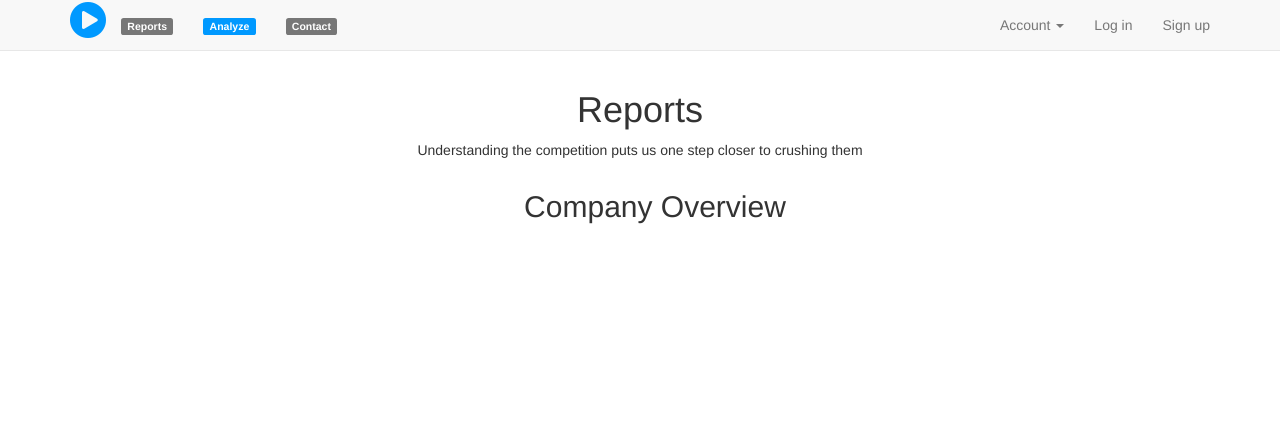
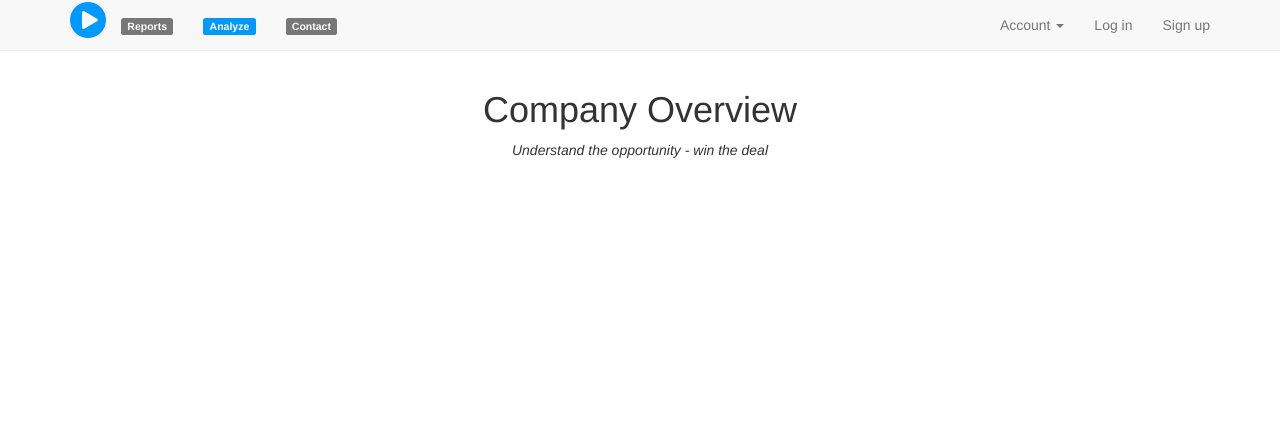
Before and after one commit to get-data-/scan, a Flask app: page /reports in a window 1280 px wide. Shown: the top 423 px of the page. Run offline with Flask 2, Linux system fonts and the light colour scheme; data that the repository does not hold is empty; parts of the project's set-up code (start-up, migrations or seed data) failed here and were passed over; some libraries are stand-ins or nearby versions.

Commit message:
cosmetic changes

```diff
--- a/mpscanner/blueprints/analyze/templates/analyze/clientReport.html
+++ b/mpscanner/blueprints/analyze/templates/analyze/clientReport.html
@@ -76,8 +76,8 @@
         </div>
         <div class="col-sm-3">
           <div class="well">
-            <h4 style="text-align:center">MP Prospect Score</h4>
-            <p style="text-align:center; font-size:36px;"><strong>?? / 100</strong></p>
+            <h4 style="text-align:center">TDB</h4>
+            <p style="text-align:center; font-size:36px;"><strong></strong></p>
           </div>
         </div>
       </div>
--- a/mpscanner/blueprints/analyze/templates/analyze/reports.html
+++ b/mpscanner/blueprints/analyze/templates/analyze/reports.html
@@ -6,14 +6,11 @@
 {% block body %}
 
 <div class="content" style="margin:0 auto; vertical-align:center;" align="center">
-  <h1>Reports</h1>
-  <p>Understanding the competition puts us one step closer to crushing them</p>
+  <h1>Company Overview</h1>
+  <p><em>Understand the opportunity - win the deal</em></p>
 </div>
-
+<br><br>
 <div class="container">
-  <h2 class="sub-header" style="text-align:center">
-    Company Overview
-  </h2>
   {% for group in data|slice(2) %}
   <div class="col-xs-6">
     <table class="table table-striped">
--- a/mpscanner/blueprints/analyze/templates/analyze/seo.html
+++ b/mpscanner/blueprints/analyze/templates/analyze/seo.html
@@ -46,8 +46,8 @@
         </div>
         <div class="col-sm-3">
           <div class="well">
-            <h4 style="text-align:center">Digital Marketing Score</h4>
-            <p style="text-align:center; font-size:36px;"><strong>?? / 100</strong></p>
+            <h4 style="text-align:center">Digital Marketing Sophistication</h4>
+            <p style="text-align:center; font-size:36px;"><strong>__</strong></p>
           </div>
         </div>
       </div>
--- a/mpscanner/blueprints/contact/templates/contact/index.html
+++ b/mpscanner/blueprints/contact/templates/contact/index.html
@@ -9,14 +9,14 @@ questions or concerns.{% endblock %}
   <div class="row">
     <div class="col-md-8 col-md-offset-2 well">
       {% call f.form_tag('contact.index') %}
-        <legend>We're here to answer your questions</legend>
+        <legend>What kind of information would help you get conversations started?</legend>
 
         {% call f.form_group(form.email, css_class='margin-bottom',
                              placeholder='E-mail address') %}
         {% endcall %}
 
         {% call f.form_group(form.message, css_class='margin-bottom',
-                             placeholder='The more we know, the easier it will be to help you',
+                             placeholder='The more feedback you provide, the better the information I can collect',
                              rows='12') %}
         {% endcall %}
 
```
Also changed, not shown: mpscanner/blueprints/page/templates/page/home.html (+6 -4 lines), 1 other file.
